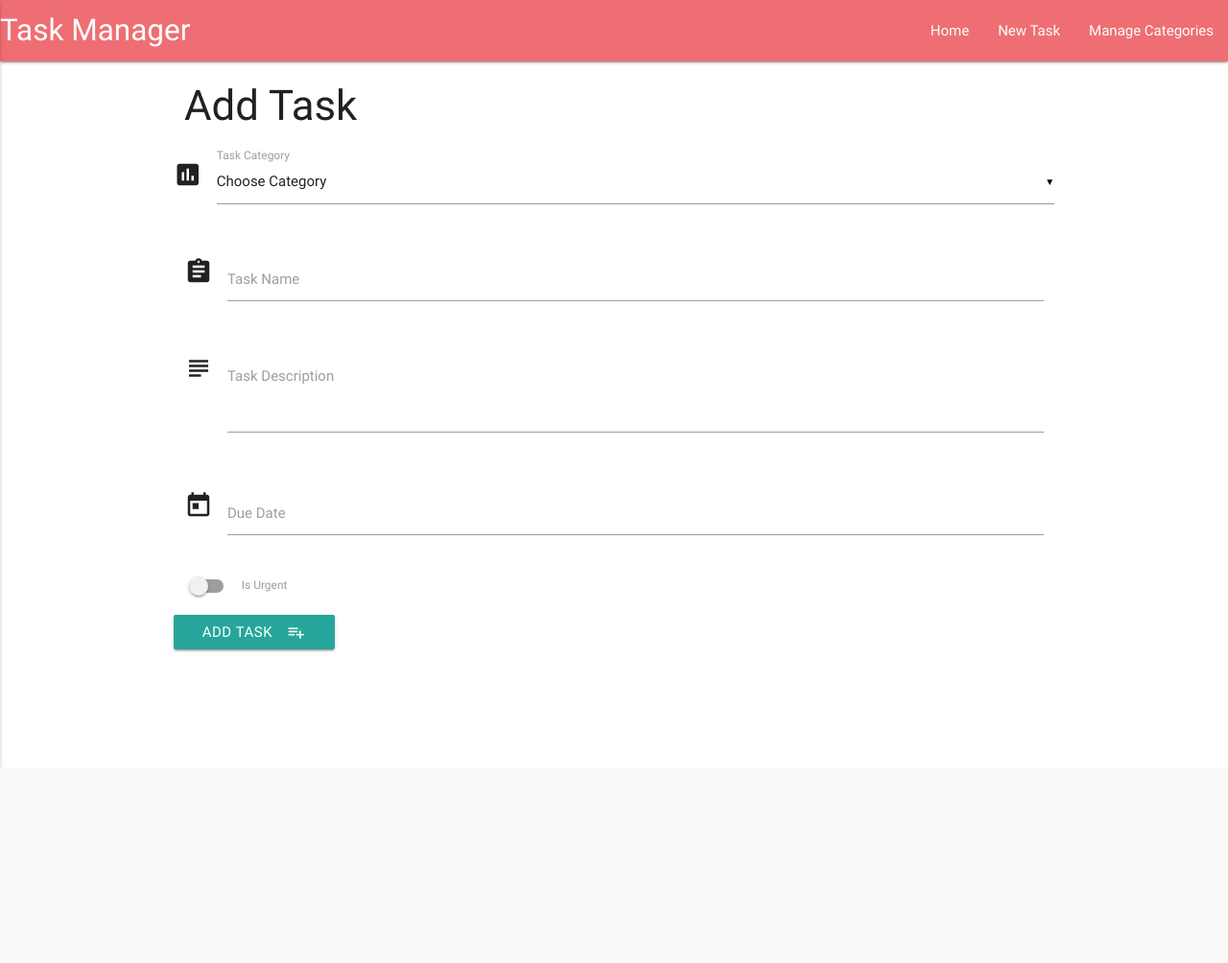
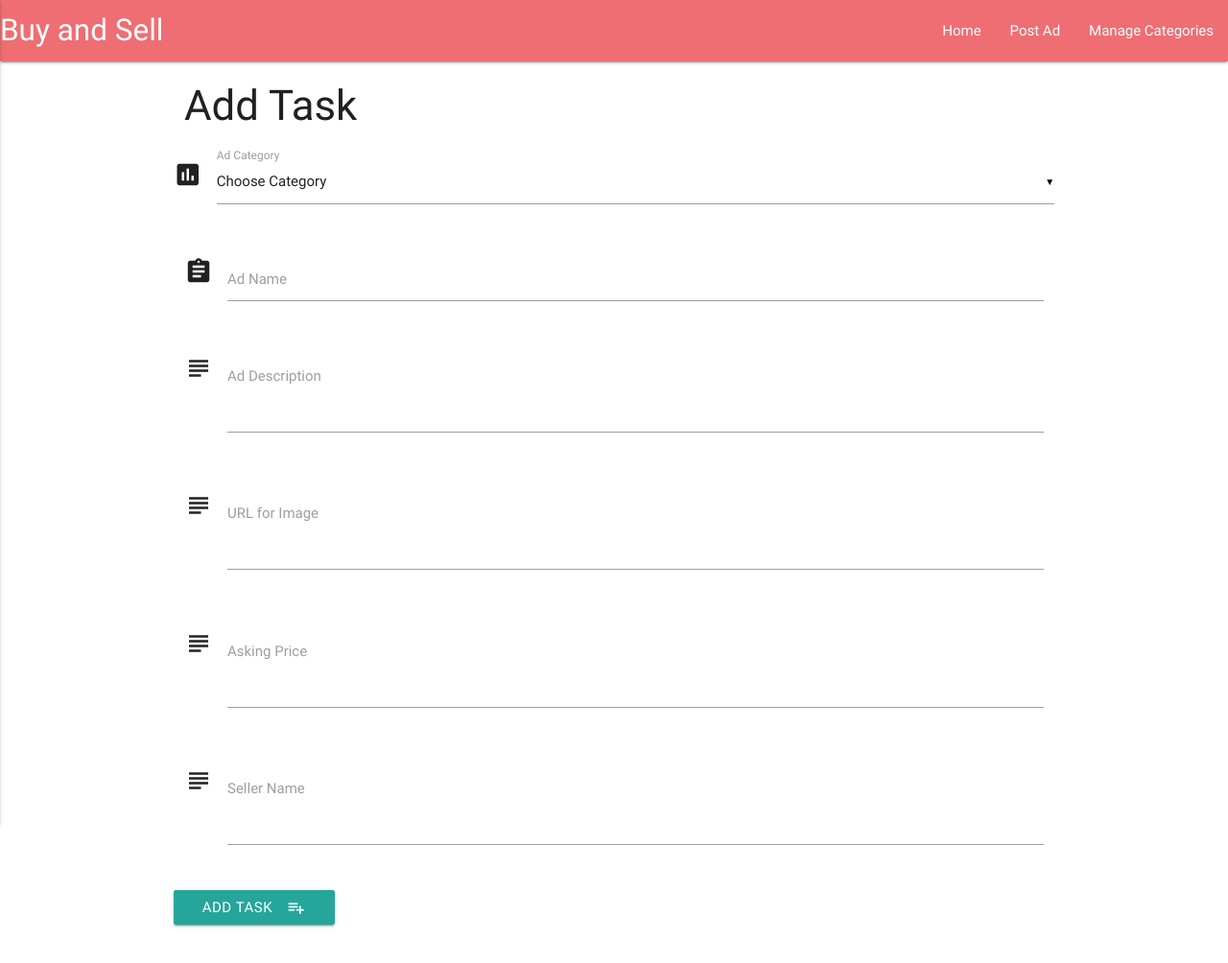
Before and after one commit to ShaneT1708/data-centric-project, a Flask app: template templates/addad.html in a window 1280 px wide. Shown: the whole page at 96% size. Before the commit the page ends 800 px from the top, so only its background shows below. Run offline with Flask 2, Linux system fonts and the light colour scheme; the template is opened without the code that fills it, so the values that code supplies are empty; some libraries are stand-ins or nearby versions.

Commit message:
Fixing Links

```diff
--- a/app.py
+++ b/app.py
@@ -14,9 +14,10 @@ mongo = PyMongo(app)
 @app.route('/')
 @app.route('/go_home')
 def go_home():
-    all_ads = mongo.db.ads.find()
 
-    return render_template("home.html", ads=all_ads)
+    all_ads = mongo.db.ads.find().sort("date_created" , 1).skip(0).limit(8)
+    all_categories = mongo.db.categories.find()
+    return render_template("home.html", ads=all_ads, categories=all_categories)
 
 
 @app.route('/get_ad/<ad_id>')
@@ -26,17 +27,27 @@ def get_ad(ad_id):
     return render_template('ad.html', ad=the_ad, categories=all_categories)
 
 
-# @app.route('/add_task')
-# def add_task():
-#     return render_template('addtask.html',
-#                           categories=mongo.db.categories.find())
+@app.route('/add_ad')
+def add_ad():
+    return render_template('addad.html',
+                          categories=mongo.db.categories.find())
 
 
-# @app.route('/insert_task', methods=['POST'])
-# def insert_task():
-#     tasks = mongo.db.tasks
-#     tasks.insert_one(request.form.to_dict())
-#     return redirect(url_for('get_tasks'))
+@app.route('/insert_ad', methods=['POST'])
+def insert_ad():
+    ads = mongo.db.ads
+    all_ads = mongo.db.ads.find()
+    ads.insert_one(request.form.to_dict())
+    return render_template("home.html", ads=all_ads)
+    # return redirect(url_for('go_home'))
+
+@app.route('/by_cat/<cat_name>')
+def by_cat(cat_name):
+    # the_ad = mongo.db.ads.find_one({"_id": ObjectId(ad_id)})
+    cat_ads = mongo.db.ads.find({"category_name": cat_name}).sort("date_created" , 1).skip(0).limit(8)
+    # one_category = mongo.db.categories.find_one({"category_name": cat_name})
+    return render_template('catbrowse.html', ads=cat_ads)
+
 
 
 if __name__ == '__main__':
--- a/templates/addad.html
+++ b/templates/addad.html
@@ -1,7 +1,7 @@
 {% extends 'base.html' %} {% block content %}
 <h3>Add Task</h3>
 <div class="row">
-    <form action="{{ url_for('insert_task') }}" method="POST"  class="col s12">
+    <form action="{{ url_for('insert_ad') }}" method="POST"  class="col s12">
         <div class="row">
             <div class="row">
                 <div class="input-field col s12">
@@ -12,40 +12,61 @@
                       <option value="{{cat.category_name}}">{{cat.category_name}}</option>
                   {% endfor %}
                 </select>
-                    <label>Task Category</label>
+                    <label>Ad Category</label>
                 </div>
             </div>
             <div class="input-field col s12">
                 <i class="material-icons prefix">assignment</i>
-                <input id="task_name" name="task_name" type="text">
-                <label for="icon_prefix">Task Name</label>
+                <input id="ad_name" name="ad_name" type="text">
+                <label for="icon_prefix">Ad Name</label>
             </div>
         </div>
         <div class="row">
             <div class="input-field col s12">
                 <i class="material-icons prefix">subject</i>
-                <textarea name="task_description" id="task_description" class="materialize-textarea"></textarea>
-                <label for="icon_telephone">Task Description</label>
+                <textarea name="ad_description" id="ad_description" class="materialize-textarea"></textarea>
+                <label for="icon_telephone">Ad Description</label>
             </div>
         </div>
         <div class="row">
             <div class="input-field col s12">
-                <i class="material-icons prefix">today</i>
-                <input id="due_date" name="due_date" type="text" class="datepicker">
-                <label for="icon_prefix">Due Date</label>
+                <i class="material-icons prefix">subject</i>
+                <textarea name="ad_image" id="ad_image" class="materialize-textarea"></textarea>
+                <label for="icon_telephone">URL for Image</label>
             </div>
         </div>
         <div class="row">
-            <div class="switch">
-                <label>
-                  <input id="is_urgent" name="is_urgent" type="checkbox">
-                  <span class="lever"></span>
-                  Is Urgent
-                </label>
+            <div class="input-field col s12">
+                <i class="material-icons prefix">subject</i>
+                <textarea name="asking_price" id="asking_price" class="materialize-textarea"></textarea>
+                <label for="icon_telephone">Asking Price</label>
             </div>
         </div>
         <div class="row">
-            <button class="btn waves-effect waves-light" type="submit" name="action">Add Task
+            <div class="input-field col s12">
+                <i class="material-icons prefix">subject</i>
+                <textarea name="seller_name" id="seller_name" class="materialize-textarea"></textarea>
+                <label for="icon_telephone">Seller Name</label>
+            </div>
+        </div>
+        <!--<div class="row">-->
+        <!--    <div class="input-field col s12">-->
+        <!--        <i class="material-icons prefix">today</i>-->
+        <!--        <input id="due_date" name="due_date" type="text" class="datepicker">-->
+        <!--        <label for="icon_prefix">Due Date</label>-->
+        <!--    </div>-->
+        <!--</div>-->
+        <!--<div class="row">-->
+        <!--    <div class="switch">-->
+        <!--        <label>-->
+        <!--          <input id="is_urgent" name="is_urgent" type="checkbox">-->
+        <!--          <span class="lever"></span>-->
+        <!--          Is Urgent-->
+        <!--        </label>-->
+        <!--    </div>-->
+        <!--</div>-->
+        <div class="row">
+            <button class="btn waves-effect waves-light" type="submit" >Add Task
                 <i class="material-icons right">playlist_add</i>
              </button>
         </div>
--- a/templates/base.html
+++ b/templates/base.html
@@ -11,16 +11,16 @@
     <header>
         <nav>
             <div class="nav-wrapper">
-                <a href="#" class="brand-logo">Task Manager</a>
+                <a href="{{url_for('go_home')}}" class="brand-logo">Buy and Sell</a>
                 <a href="#" data-activates="mobile-demo" class="button-collapse"><i class="material-icons">menu</i></a>
                 <ul id="nav-mobile" class="right hide-on-med-and-down">
-                    <li><a href="#">Home</a></li>
-                    <li><a href="#">New Task</a></li>
+                    <li><a href="{{url_for('go_home')}}">Home</a></li>
+                    <li><a href="{{url_for('add_ad')}}">Post Ad</a></li>
                     <li><a href="#">Manage Categories</a></li>
                 </ul>
                 <ul class="side-nav" id="mobile-demo">
-                    <li><a href="#">Home</a></li>
-                    <li><a href="#">New Task</a></li>
+                    <li><a href="{{url_for('go_home')}}">Home</a></li>
+                    <li><a href="{{url_for('add_ad')}}">Post Ad</a></li>
                     <li><a href="#">Manage Categories</a></li>
                 </ul>
             </div>
@@ -36,6 +36,7 @@
             $('.collapsible').collapsible();
             $('select').material_select();
             $(".button-collapse").sideNav();
+            $('.modal').modal();
         });
 
     </script>
```
Also changed, not shown: templates/ad.html (+8 -1 lines), templates/catbrowse.html (added, +18 -0 lines), templates/home.html (+19 -0 lines), README.md.
